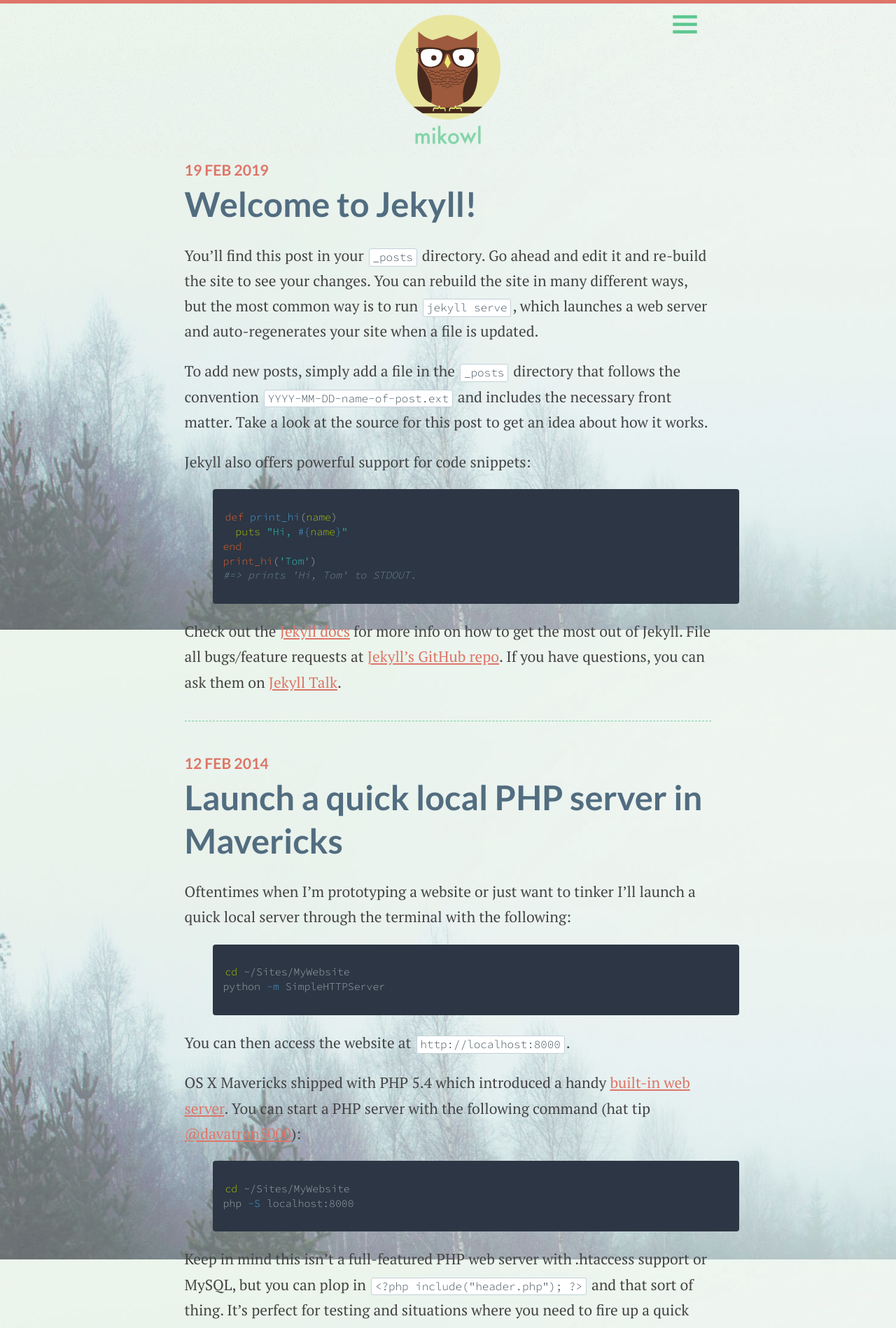
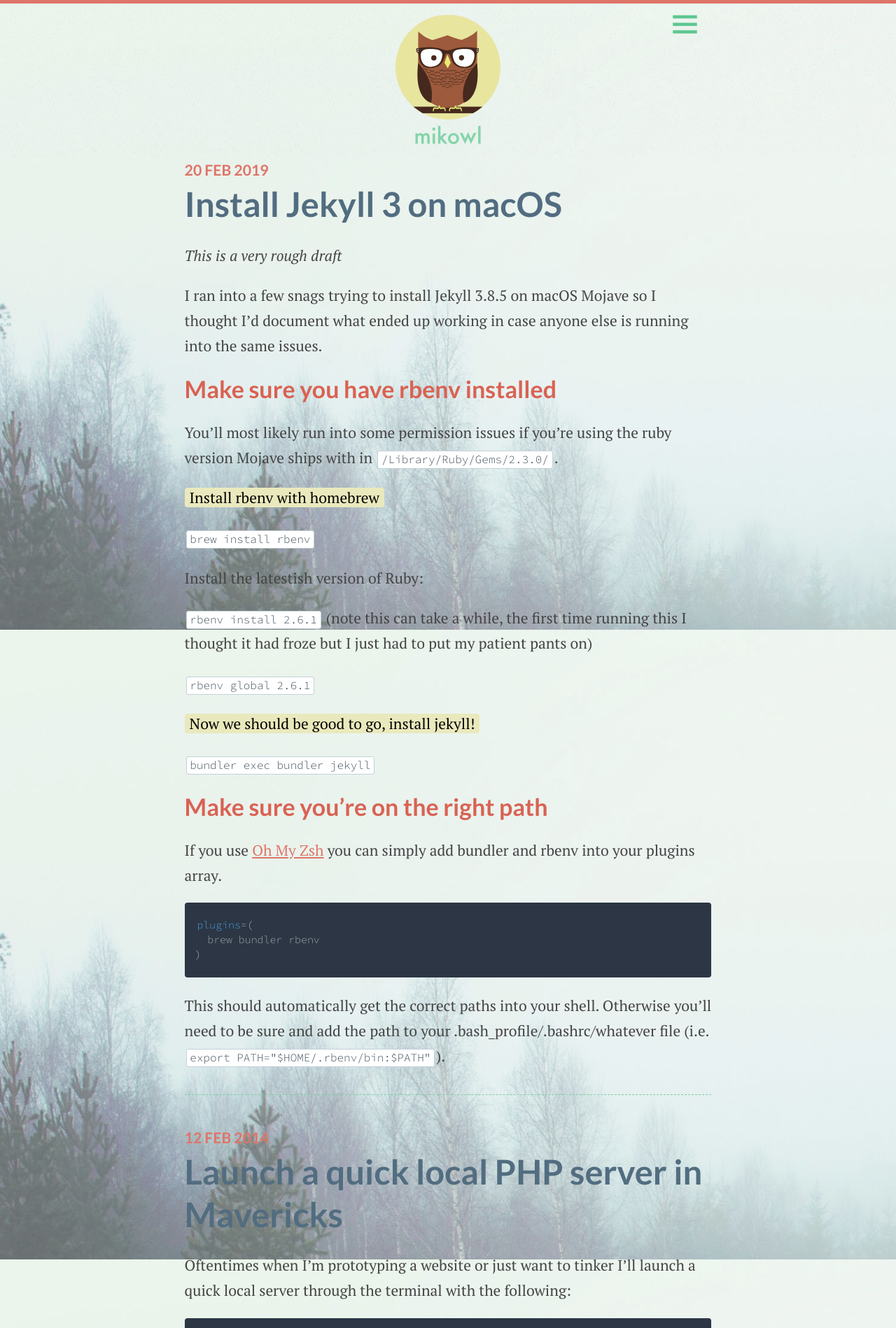
Before and after one commit to mikowl/jekyllv3-mikowl, a Jekyll site: the page built from index.html, in a window 1280 px wide. Shown: the top 1898 px of the page at 70% size. Built offline with Jekyll 4.4.1, drawn with Linux system fonts in a browser that asks for light colours; nearby versions of some CDN libraries; the list of posts is cut into pages by our own code.

Commit message:
New blog post, some code block edits

```diff
--- a/_posts/2019-02-19-welcome-to-jekyll.markdown
+++ /dev/null
@@ -1,25 +0,0 @@
----
-layout: post
-title:  "Welcome to Jekyll!"
-date:   2019-02-19 09:11:35 -0800
-categories: jekyll update
----
-You’ll find this post in your `_posts` directory. Go ahead and edit it and re-build the site to see your changes. You can rebuild the site in many different ways, but the most common way is to run `jekyll serve`, which launches a web server and auto-regenerates your site when a file is updated.
-
-To add new posts, simply add a file in the `_posts` directory that follows the convention `YYYY-MM-DD-name-of-post.ext` and includes the necessary front matter. Take a look at the source for this post to get an idea about how it works.
-
-Jekyll also offers powerful support for code snippets:
-
-{% highlight ruby %}
-def print_hi(name)
-  puts "Hi, #{name}"
-end
-print_hi('Tom')
-#=> prints 'Hi, Tom' to STDOUT.
-{% endhighlight %}
-
-Check out the [Jekyll docs][jekyll-docs] for more info on how to get the most out of Jekyll. File all bugs/feature requests at [Jekyll’s GitHub repo][jekyll-gh]. If you have questions, you can ask them on [Jekyll Talk][jekyll-talk].
-
-[jekyll-docs]: https://jekyllrb.com/docs/home
-[jekyll-gh]:   https://github.com/jekyll/jekyll
-[jekyll-talk]: https://talk.jekyllrb.com/
--- /dev/null
+++ b/_posts/2019-02-20-installing-jekyll-3-on-macos.markdown
@@ -0,0 +1,41 @@
+---
+layout: post
+title:  "Install Jekyll 3 on macOS"
+date:   2019-02-20
+tags: jekyll update
+---
+*This is a very rough draft*
+
+I ran into a few snags trying to install Jekyll 3.8.5 on macOS Mojave so I thought I'd document what ended up working in case anyone else is running into the same issues.
+
+### Make sure you have rbenv installed
+
+You'll most likely run into some permission issues if you're using the ruby version Mojave ships with in `/Library/Ruby/Gems/2.3.0/`.
+
+**Install rbenv with homebrew**
+
+`brew install rbenv`
+
+Install the latestish version of Ruby:
+
+`rbenv install 2.6.1` (note this can take a while, the first time running this I thought it had froze but I just had to put my patient pants on)
+
+`rbenv global 2.6.1`
+
+**Now we should be good to go, install jekyll!**
+
+`bundler exec bundler jekyll`
+
+### Make sure you're on the right path
+
+If you use [Oh My Zsh][omz] you can simply add bundler and rbenv into your plugins array.
+
+{% highlight bash %}
+plugins=(
+  brew bundler rbenv
+)
+{% endhighlight %}
+
+ This should automatically get the correct paths into your shell. Otherwise you'll need to be sure and add the path to your .bash_profile/.bashrc/whatever file (i.e. `export PATH="$HOME/.rbenv/bin:$PATH"`).
+
+[omz]: https://github.com/robbyrussell/oh-my-zsh
--- a/_sass/_main.scss
+++ b/_sass/_main.scss
@@ -280,7 +280,7 @@ pre {
   font-size: .7em;
   line-height: 1.4em;
   font-weight: 400;
-  padding: 1em;
+  padding: .5em 1em;
 }
 
 code {
--- a/_sass/_syntax.scss
+++ b/_sass/_syntax.scss
@@ -4,6 +4,7 @@ $amount: 10;
 .highlight {
     background-color: #2C3644;
     color: #A4AEB2;
+    margin: 0;
 }
 .highlight .c {
     color: lighten(#586e75, $amount) !important;
```
